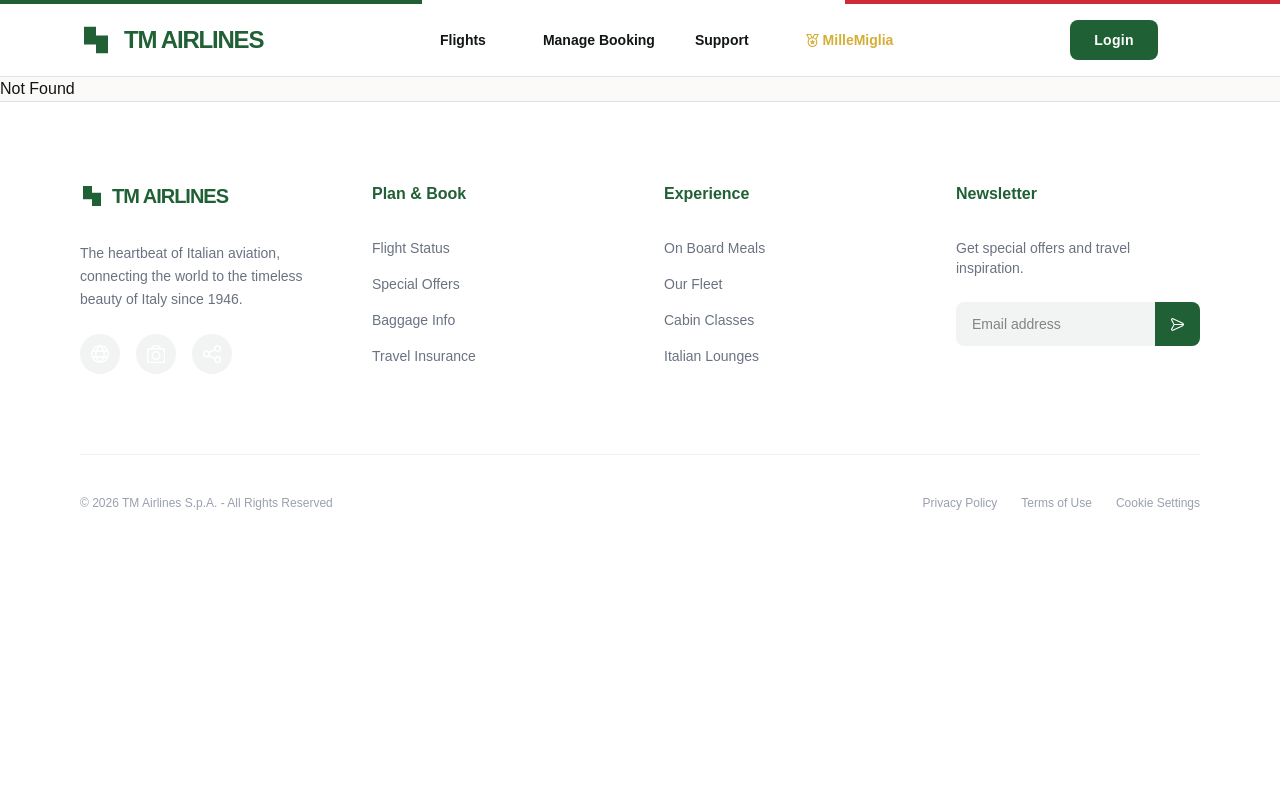
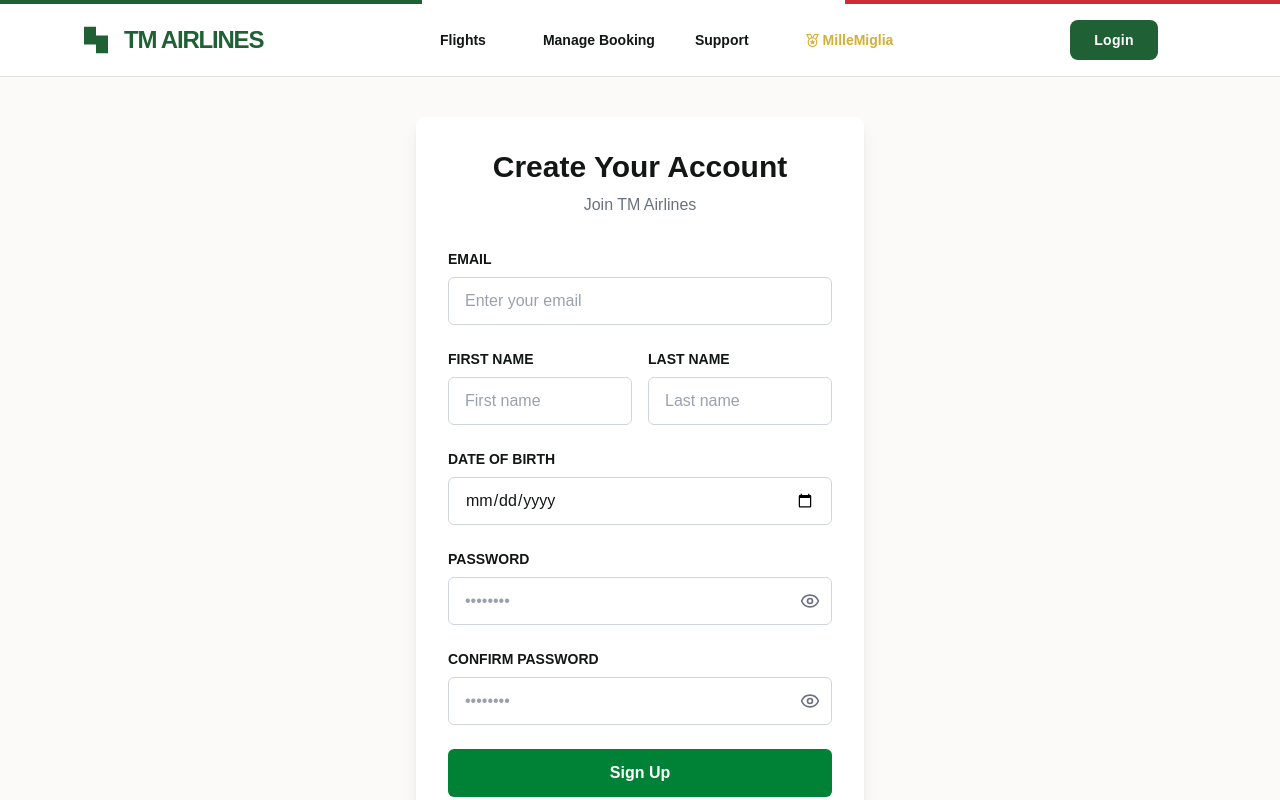
Before and after one commit to TizianoMontenegro/TM-Airlines-Frontend, a React (Vite) app: page /auth/signup in a window 1280 px wide. Shown: the top 800 px of the page. Built offline with nearby package versions, Linux system fonts and the light colour scheme.

Commit message:
Add AuthSignup route and component for user registration.

```diff
--- a/src/routeTree.gen.ts
+++ b/src/routeTree.gen.ts
@@ -12,6 +12,7 @@ import { Route as rootRouteImport } from './routes/__root'
 import { Route as ManageBookingRouteImport } from './routes/manage-booking'
 import { Route as FlightsRouteImport } from './routes/flights'
 import { Route as IndexRouteImport } from './routes/index'
+import { Route as AuthSignupRouteImport } from './routes/auth/signup'
 import { Route as AuthLoginRouteImport } from './routes/auth/login'
 
 const ManageBookingRoute = ManageBookingRouteImport.update({
@@ -29,6 +30,11 @@ const IndexRoute = IndexRouteImport.update({
   path: '/',
   getParentRoute: () => rootRouteImport,
 } as any)
+const AuthSignupRoute = AuthSignupRouteImport.update({
+  id: '/auth/signup',
+  path: '/auth/signup',
+  getParentRoute: () => rootRouteImport,
+} as any)
 const AuthLoginRoute = AuthLoginRouteImport.update({
   id: '/auth/login',
   path: '/auth/login',
@@ -40,12 +46,14 @@ export interface FileRoutesByFullPath {
   '/flights': typeof FlightsRoute
   '/manage-booking': typeof ManageBookingRoute
   '/auth/login': typeof AuthLoginRoute
+  '/auth/signup': typeof AuthSignupRoute
 }
 export interface FileRoutesByTo {
   '/': typeof IndexRoute
   '/flights': typeof FlightsRoute
   '/manage-booking': typeof ManageBookingRoute
   '/auth/login': typeof AuthLoginRoute
+  '/auth/signup': typeof AuthSignupRoute
 }
 export interface FileRoutesById {
   __root__: typeof rootRouteImport
@@ -53,13 +61,25 @@ export interface FileRoutesById {
   '/flights': typeof FlightsRoute
   '/manage-booking': typeof ManageBookingRoute
   '/auth/login': typeof AuthLoginRoute
+  '/auth/signup': typeof AuthSignupRoute
 }
 export interface FileRouteTypes {
   fileRoutesByFullPath: FileRoutesByFullPath
-  fullPaths: '/' | '/flights' | '/manage-booking' | '/auth/login'
+  fullPaths:
+    | '/'
+    | '/flights'
+    | '/manage-booking'
+    | '/auth/login'
+    | '/auth/signup'
   fileRoutesByTo: FileRoutesByTo
-  to: '/' | '/flights' | '/manage-booking' | '/auth/login'
-  id: '__root__' | '/' | '/flights' | '/manage-booking' | '/auth/login'
+  to: '/' | '/flights' | '/manage-booking' | '/auth/login' | '/auth/signup'
+  id:
+    | '__root__'
+    | '/'
+    | '/flights'
+    | '/manage-booking'
+    | '/auth/login'
+    | '/auth/signup'
   fileRoutesById: FileRoutesById
 }
 export interface RootRouteChildren {
@@ -67,6 +87,7 @@ export interface RootRouteChildren {
   FlightsRoute: typeof FlightsRoute
   ManageBookingRoute: typeof ManageBookingRoute
   AuthLoginRoute: typeof AuthLoginRoute
+  AuthSignupRoute: typeof AuthSignupRoute
 }
 
 declare module '@tanstack/react-router' {
@@ -92,6 +113,13 @@ declare module '@tanstack/react-router' {
       preLoaderRoute: typeof IndexRouteImport
       parentRoute: typeof rootRouteImport
     }
+    '/auth/signup': {
+      id: '/auth/signup'
+      path: '/auth/signup'
+      fullPath: '/auth/signup'
+      preLoaderRoute: typeof AuthSignupRouteImport
+      parentRoute: typeof rootRouteImport
+    }
     '/auth/login': {
       id: '/auth/login'
       path: '/auth/login'
@@ -107,6 +135,7 @@ const rootRouteChildren: RootRouteChildren = {
   FlightsRoute: FlightsRoute,
   ManageBookingRoute: ManageBookingRoute,
   AuthLoginRoute: AuthLoginRoute,
+  AuthSignupRoute: AuthSignupRoute,
 }
 export const routeTree = rootRouteImport
   ._addFileChildren(rootRouteChildren)
--- /dev/null
+++ b/src/routes/auth/signup.tsx
@@ -0,0 +1,277 @@
+import { createFileRoute, useNavigate } from "@tanstack/react-router";
+import { Eye, EyeOff } from "lucide-react";
+import { useEffect, useState } from "react";
+
+export const Route = createFileRoute("/auth/signup")({
+	component: RouteComponent,
+});
+
+function RouteComponent() {
+	const navigate = useNavigate();
+	const [email, setEmail] = useState("");
+	const [firstName, setFirstName] = useState("");
+	const [lastName, setLastName] = useState("");
+	const [dateOfBirth, setDateOfBirth] = useState("");
+	const [password, setPassword] = useState("");
+	const [passwordConfirm, setPasswordConfirm] = useState("");
+	const [showPassword, setShowPassword] = useState(false);
+	const [showPasswordConfirm, setShowPasswordConfirm] = useState(false);
+	const [error, setError] = useState<string | null>(null);
+	const [loading, setLoading] = useState(false);
+
+	useEffect(() => {
+		const token = localStorage.getItem("accessToken");
+		if (token) {
+			navigate({ to: "/manage-booking" });
+		}
+	}, [navigate]);
+
+	const registerUser = async (
+		email: string,
+		firstName: string,
+		lastName: string,
+		dateOfBirth: string,
+		password: string,
+		passwordConfirm: string,
+	) => {
+		const response = await fetch(
+			"http://127.0.0.1:8000/api/v1/auth/register/",
+			{
+				method: "POST",
+				headers: {
+					"Content-Type": "application/json",
+				},
+				body: JSON.stringify({
+					email,
+					first_name: firstName,
+					last_name: lastName,
+					date_of_birth: dateOfBirth,
+					password,
+					password_confirm: passwordConfirm,
+				}),
+			},
+		);
+
+		if (!response.ok) {
+			const errorData = await response.json();
+			throw new Error(errorData.detail || "Registration failed");
+		}
+
+		return response.json();
+	};
+
+	const handleSignup = async (e: React.FormEvent) => {
+		e.preventDefault();
+		setError(null);
+		setLoading(true);
+
+		if (password !== passwordConfirm) {
+			setError("Passwords do not match");
+			setLoading(false);
+			return;
+		}
+
+		try {
+			await registerUser(
+				email,
+				firstName,
+				lastName,
+				dateOfBirth,
+				password,
+				passwordConfirm,
+			);
+
+			const loginResponse = await fetch(
+				"http://127.0.0.1:8000/api/v1/auth/login/",
+				{
+					method: "POST",
+					headers: {
+						"Content-Type": "application/json",
+					},
+					body: JSON.stringify({ username: email, password }),
+				},
+			);
+
+			if (!loginResponse.ok) {
+				throw new Error("Login after registration failed");
+			}
+
+			const tokens = await loginResponse.json();
+			localStorage.setItem("accessToken", tokens.access);
+			localStorage.setItem("refreshToken", tokens.refresh);
+
+			navigate({ to: "/manage-booking" });
+		} catch (err: unknown) {
+			if (err instanceof Error) {
+				setError(err.message);
+			} else {
+				setError("An unexpected error occurred");
+			}
+		} finally {
+			setLoading(false);
+		}
+	};
+
+	return (
+		<main className="min-h-max flex items-center justify-center px-4 py-10 bg-background-light dark:bg-background-dark">
+			<div className="w-full max-w-md bg-box-light dark:bg-box-dark rounded-lg shadow-lg p-8">
+				<h1 className="text-3xl font-bold text-center mb-2">
+					Create Your Account
+				</h1>
+				<p className="text-gray-500 text-center mb-8">Join TM Airlines</p>
+
+				<form onSubmit={handleSignup} className="space-y-6">
+					<div className="flex flex-col gap-2">
+						<label className="text-sm font-semibold uppercase" htmlFor="email">
+							Email
+						</label>
+						{/* biome-ignore lint/correctness/useUniqueElementIds: Need of refer label with input */}
+						<input
+							type="email"
+							name="email"
+							required
+							placeholder="Enter your email"
+							id="email"
+							className="w-full h-12 px-4 border border-gray-300 rounded-md focus:ring-2 focus:ring-green-600 focus:outline-none focus:border-0 placeholder-gray-400"
+							value={email}
+							onChange={(e) => setEmail(e.target.value)}
+						/>
+					</div>
+
+					<div className="flex gap-4">
+						<div className="flex-1 flex flex-col gap-2">
+							<label
+								className="text-sm font-semibold uppercase"
+								htmlFor="firstName"
+							>
+								First Name
+							</label>
+							{/* biome-ignore lint/correctness/useUniqueElementIds: Need of refer label with input */}
+							<input
+								type="text"
+								name="firstName"
+								placeholder="First name"
+								id="firstName"
+								className="w-full h-12 px-4 border border-gray-300 rounded-md focus:ring-2 focus:ring-green-600 focus:outline-none focus:border-0 placeholder-gray-400"
+								value={firstName}
+								onChange={(e) => setFirstName(e.target.value)}
+							/>
+						</div>
+
+						<div className="flex-1 flex flex-col gap-2">
+							<label
+								className="text-sm font-semibold uppercase"
+								htmlFor="lastName"
+							>
+								Last Name
+							</label>
+							{/* biome-ignore lint/correctness/useUniqueElementIds: Need of refer label with input */}
+							<input
+								type="text"
+								name="lastName"
+								placeholder="Last name"
+								id="lastName"
+								className="w-full h-12 px-4 border border-gray-300 rounded-md focus:ring-2 focus:ring-green-600 focus:outline-none focus:border-0 placeholder-gray-400"
+								value={lastName}
+								onChange={(e) => setLastName(e.target.value)}
+							/>
+						</div>
+					</div>
+
+					<div className="flex flex-col gap-2">
+						<label
+							className="text-sm font-semibold uppercase"
+							htmlFor="dateOfBirth"
+						>
+							Date of Birth
+						</label>
+						{/* biome-ignore lint/correctness/useUniqueElementIds: Need of refer label with input */}
+						<input
+							type="date"
+							name="dateOfBirth"
+							id="dateOfBirth"
+							className="w-full h-12 px-4 border border-gray-300 rounded-md focus:ring-2 focus:ring-green-600 focus:outline-none focus:border-0 placeholder-gray-400"
+							value={dateOfBirth}
+							onChange={(e) => setDateOfBirth(e.target.value)}
+						/>
+					</div>
+
+					<div className="flex flex-col gap-2">
+						<label
+							className="text-sm font-semibold uppercase"
+							htmlFor="password"
+						>
+							Password
+						</label>
+						<div className="relative">
+							{/* biome-ignore lint/correctness/useUniqueElementIds: Need of refer label with input */}
+							<input
+								type={showPassword ? "text" : "password"}
+								name="password"
+								required
+								placeholder="••••••••"
+								id="password"
+								className="w-full h-12 px-4 pr-12 border border-gray-300 rounded-md focus:ring-2 focus:ring-green-600 focus:outline-none focus:border-0 placeholder-gray-400"
+								value={password}
+								onChange={(e) => setPassword(e.target.value)}
+							/>
+							<button
+								type="button"
+								onClick={() => setShowPassword(!showPassword)}
+								className="absolute right-3 top-1/2 -translate-y-1/2 text-gray-500 hover:text-gray-700"
+							>
+								{showPassword ? <EyeOff size={20} /> : <Eye size={20} />}
+							</button>
+						</div>
+					</div>
+
+					<div className="flex flex-col gap-2">
+						<label
+							className="text-sm font-semibold uppercase"
+							htmlFor="passwordConfirm"
+						>
+							Confirm Password
+						</label>
+						<div className="relative">
+							{/* biome-ignore lint/correctness/useUniqueElementIds: Need of refer label with input */}
+							<input
+								type={showPasswordConfirm ? "text" : "password"}
+								name="passwordConfirm"
+								required
+								placeholder="••••••••"
+								id="passwordConfirm"
+								className="w-full h-12 px-4 pr-12 border border-gray-300 rounded-md focus:ring-2 focus:ring-green-600 focus:outline-none focus:border-0 placeholder-gray-400"
+								value={passwordConfirm}
+								onChange={(e) => setPasswordConfirm(e.target.value)}
+							/>
+							<button
+								type="button"
+								onClick={() => setShowPasswordConfirm(!showPasswordConfirm)}
+								className="absolute right-3 top-1/2 -translate-y-1/2 text-gray-500 hover:text-gray-700"
+							>
+								{showPasswordConfirm ? <EyeOff size={20} /> : <Eye size={20} />}
+							</button>
+						</div>
+					</div>
+
+					{error && <p style={{ color: "red" }}>{error}</p>}
+
+					<button
+						type="submit"
+						className="w-full bg-green-700 hover:bg-green-800 text-white font-bold py-3 rounded-md transition active:scale-95"
+						disabled={loading}
+					>
+						{loading ? "Creating account..." : "Sign Up"}
+					</button>
+
+					<p className="text-center text-sm text-gray-500">
+						Already have an account?{" "}
+						<a href="/auth/login/" className="text-primary hover:underline">
+							Login
+						</a>
+					</p>
+				</form>
+			</div>
+		</main>
+	);
+}
```
